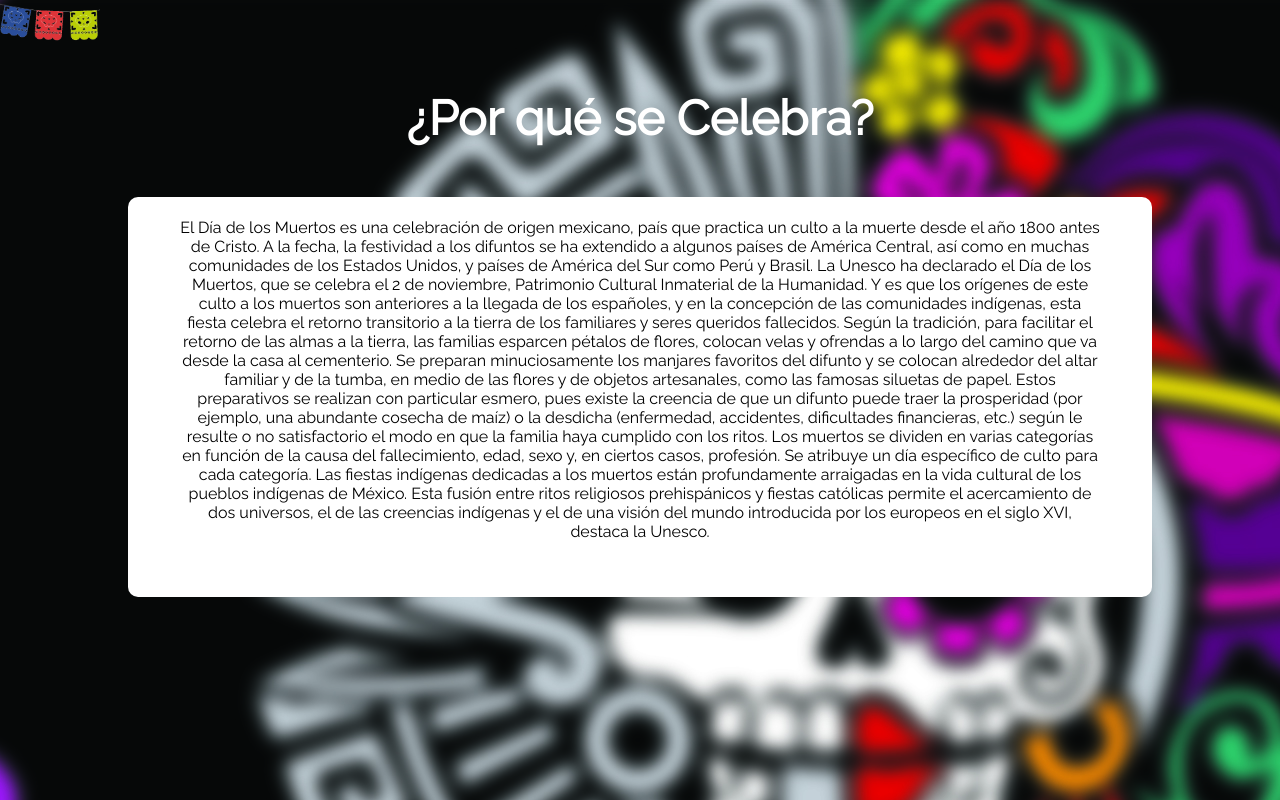
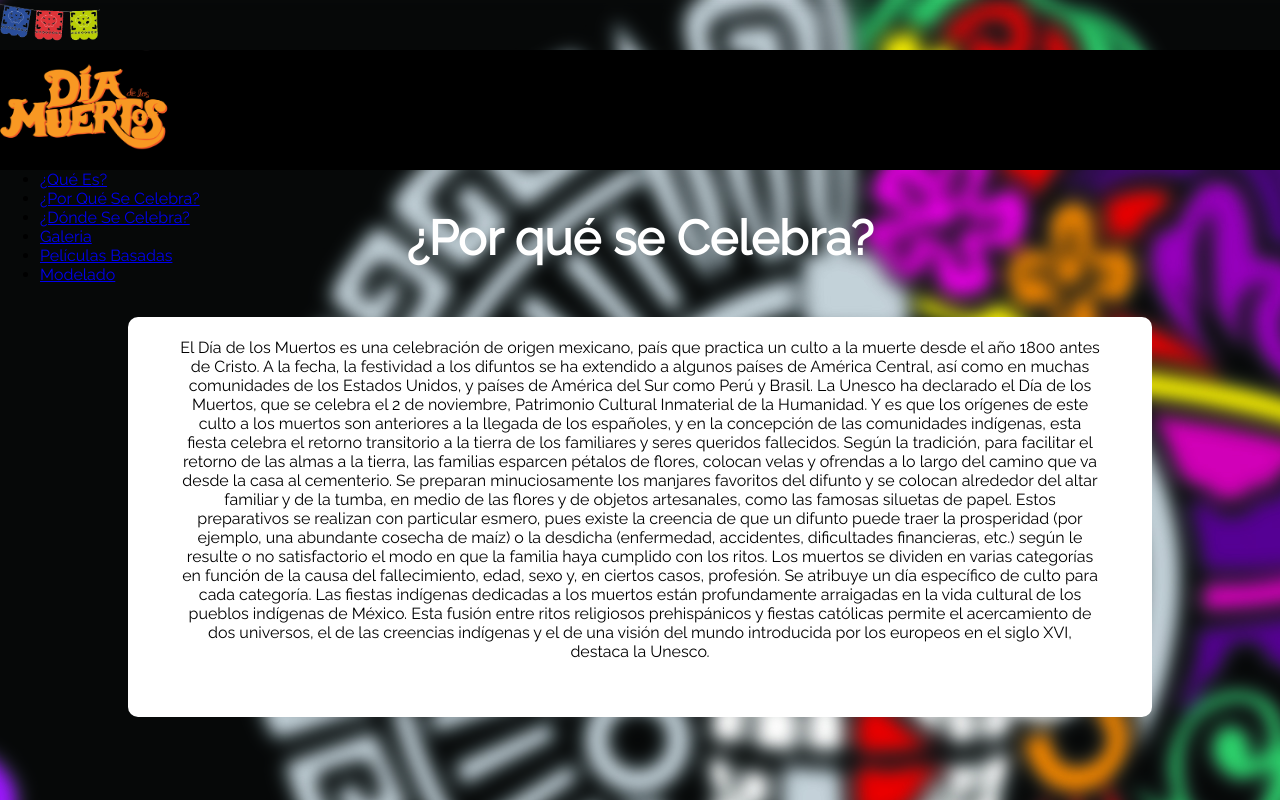
Before and after one commit to julieth112/julieth112.github.io, a plain HTML site: page pagina2.html in a window 1280 px wide. Drawn offline with Linux system fonts and the light colour scheme; a web font is replaced by a local one.

Commit message:
Update pagina2.html

```diff
--- a/pagina2.html
+++ b/pagina2.html
@@ -19,6 +19,22 @@ html,body {
 </head>
 
 <body>
+		<header>
+<div class="logo">
+	<a href="index.html"><img src="logo.png" width="172 px" height="100 px"></a>
+
+		</div>
+<ul class="menu">
+<li><a href="pagina1.html">¿Qué Es?</a></li>
+<li><a href="pagina2.html">¿Por Qué Se Celebra?</a></li>
+<li><a href="pagina3.html">¿Dónde Se Celebra?</a></li>
+<li><a href="pagina4.html">Galeria</a></li>
+<li><a href="pagina5.html">Películas Basadas</a></li>
+<li><a href="pagina6.html">Modelado</a></l>
+
+
+</ul>
+</header>
 	<h1><center><h2 style="color:white"><center>¿Por qué se Celebra?</center></h2></center></h1>
 
 
```
